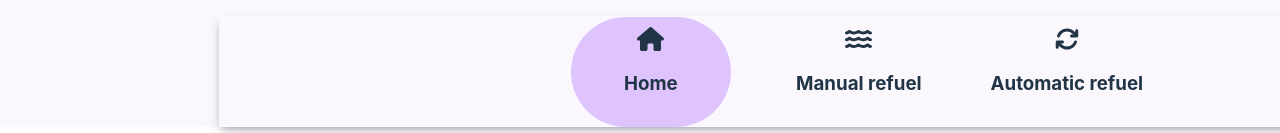
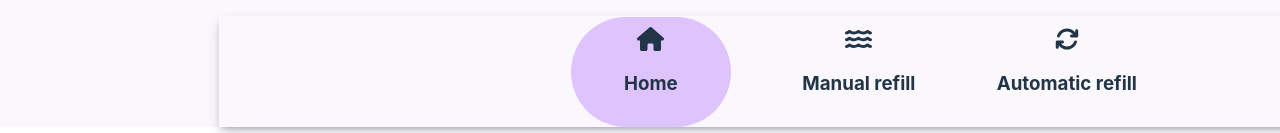
Before and after one commit to Ibro02/iot-water-management, a React (Vite) app: page / in a window 1280 px wide. Shown: the part 673-806 px from the top of the page. Built offline with nearby package versions, Linux system fonts and the light colour scheme; no server answers; the database is empty.

Commit message:
grammar corrections

```diff
--- a/src/components/Footer/Footer.tsx
+++ b/src/components/Footer/Footer.tsx
@@ -18,11 +18,11 @@ function Footer({onChange}:any) {
 			</div>
 			<div className="nav-options" onClick={()=>changePage(2)}  style={currentPage == 2?{backgroundColor:'rgba(119, 0, 255, 0.208)',borderRadius:100}:{backgroundColor:"transparent"}}>
 			<FontAwesomeIcon icon={faWater} className="nav-icons"></FontAwesomeIcon>
-				<h3>Manual refuel</h3>
+				<h3>Manual refill</h3>
 			</div>
 			<div className="nav-options" onClick={()=>changePage(3)}  style={currentPage == 3?{backgroundColor:'rgba(119, 0, 255, 0.208)',borderRadius:100}:{backgroundColor:"transparent"}}>
 			<FontAwesomeIcon icon={faRefresh} className="nav-icons"></FontAwesomeIcon>
-				<h3>Automatic refuel</h3>
+				<h3>Automatic refill</h3>
 			</div>
 		</footer>
 	);
--- a/src/components/Header/Header.tsx
+++ b/src/components/Header/Header.tsx
@@ -5,7 +5,7 @@ interface IHeader
 }
 function Header({selectedOption}:IHeader) {
 
-var headerLabels = new Array('Home','Manual Refuel','Automatic refuel');
+var headerLabels = new Array('Home','Manual fill','Automatic refill');
 
 
   return <div className="header"><h1>{headerLabels[selectedOption-1]}</h1></div>;
--- a/src/main.tsx
+++ b/src/main.tsx
@@ -2,9 +2,12 @@ import React from 'react'
 import ReactDOM from 'react-dom/client'
 import App from './App.tsx'
 import './index.css'
+import { GoogleOAuthProvider } from '@react-oauth/google'
 
 ReactDOM.createRoot(document.getElementById('root')!).render(
+  <GoogleOAuthProvider clientId='com.example.iot_project'>
   <React.StrictMode>
     <App />
   </React.StrictMode>,
+  </GoogleOAuthProvider>
 )
--- a/src/pages/AutomaticRefuel/AutomaticRefuel.tsx
+++ b/src/pages/AutomaticRefuel/AutomaticRefuel.tsx
@@ -66,11 +66,11 @@ const turnRefuel = () =>
 
      {!isPumping?<Button backgroundColor="purple" color="white" type={2}  onClick={turnRefuel}>
      <FontAwesomeIcon icon={faRefresh} className="icons"></FontAwesomeIcon>
-          Refuel
+          Refill
       </Button>:<div className="refueling">
       <Spinner/>
 
-      <h2>Refueling{dots}</h2>
+      <h2>Refilling{dots}</h2>
       </div>}
 
 </div>
--- a/src/pages/HomePage/HomePage.tsx
+++ b/src/pages/HomePage/HomePage.tsx
@@ -14,6 +14,7 @@ function HomePage() {
       <FontAwesomeIcon icon={faGear}></FontAwesomeIcon>
       Manage settings
       </Button>
+      {/* <Login/> */}
   </div>;
 }
 
--- a/src/pages/ManualRefuel/ManualRefuel.tsx
+++ b/src/pages/ManualRefuel/ManualRefuel.tsx
@@ -68,7 +68,7 @@ console.log(import.meta.env.API_KEY)
 					- Reduce
 					</Button>
 				</div>
-			<h4><FontAwesomeIcon icon={faInfoCircle} className="icons"></FontAwesomeIcon> Click the button to change water level</h4>
+			<h4><FontAwesomeIcon icon={faInfoCircle} className="icons"></FontAwesomeIcon> Click the button to activate/stop water pump</h4>
 			</div>
 		</div>
 	);
```
Also changed, not shown: package.json (+6 -5 lines), src/components/Login/Login.tsx (added, +18 -0 lines), 1 other file (tests, documents, lock files or other folders).
